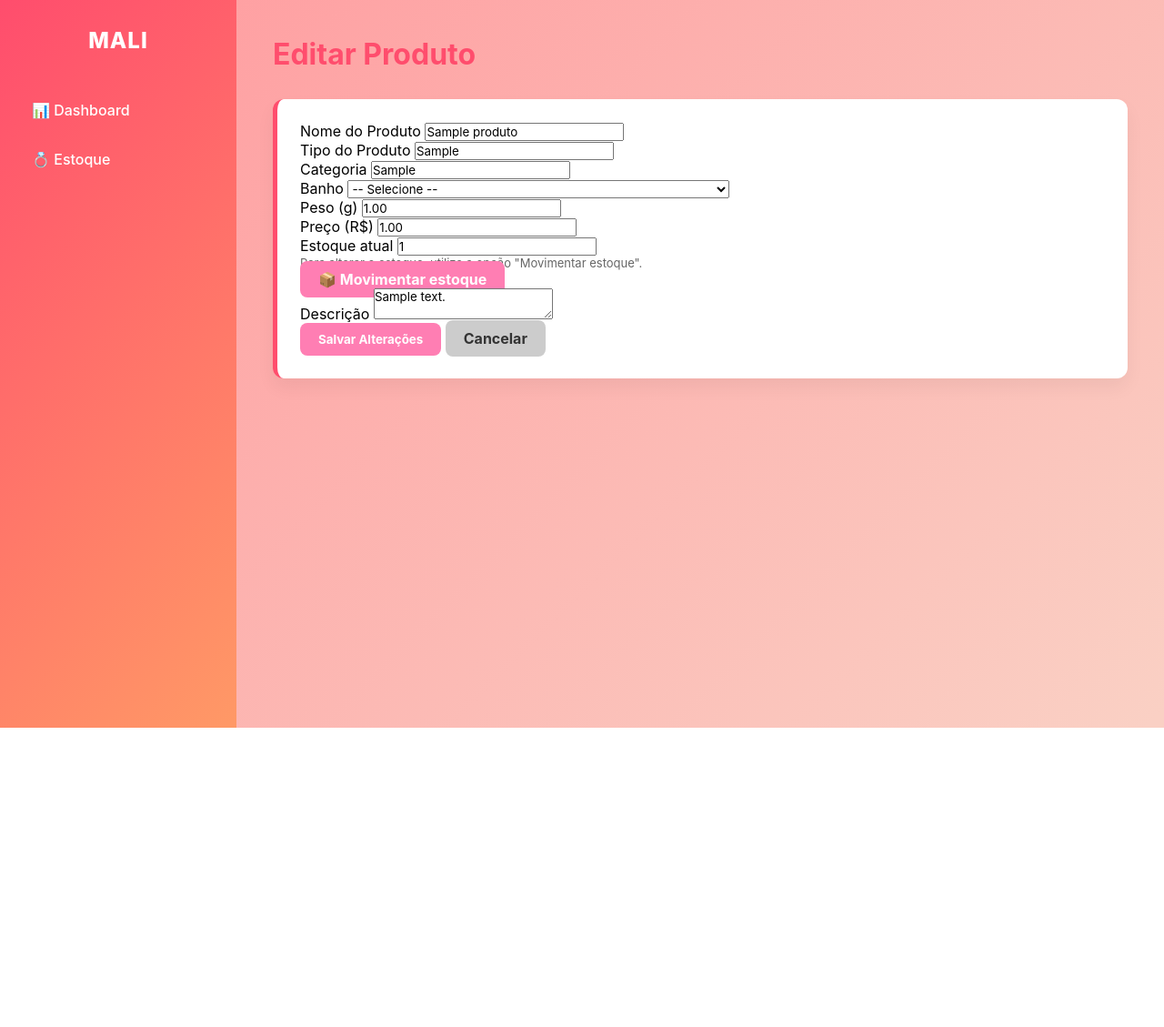
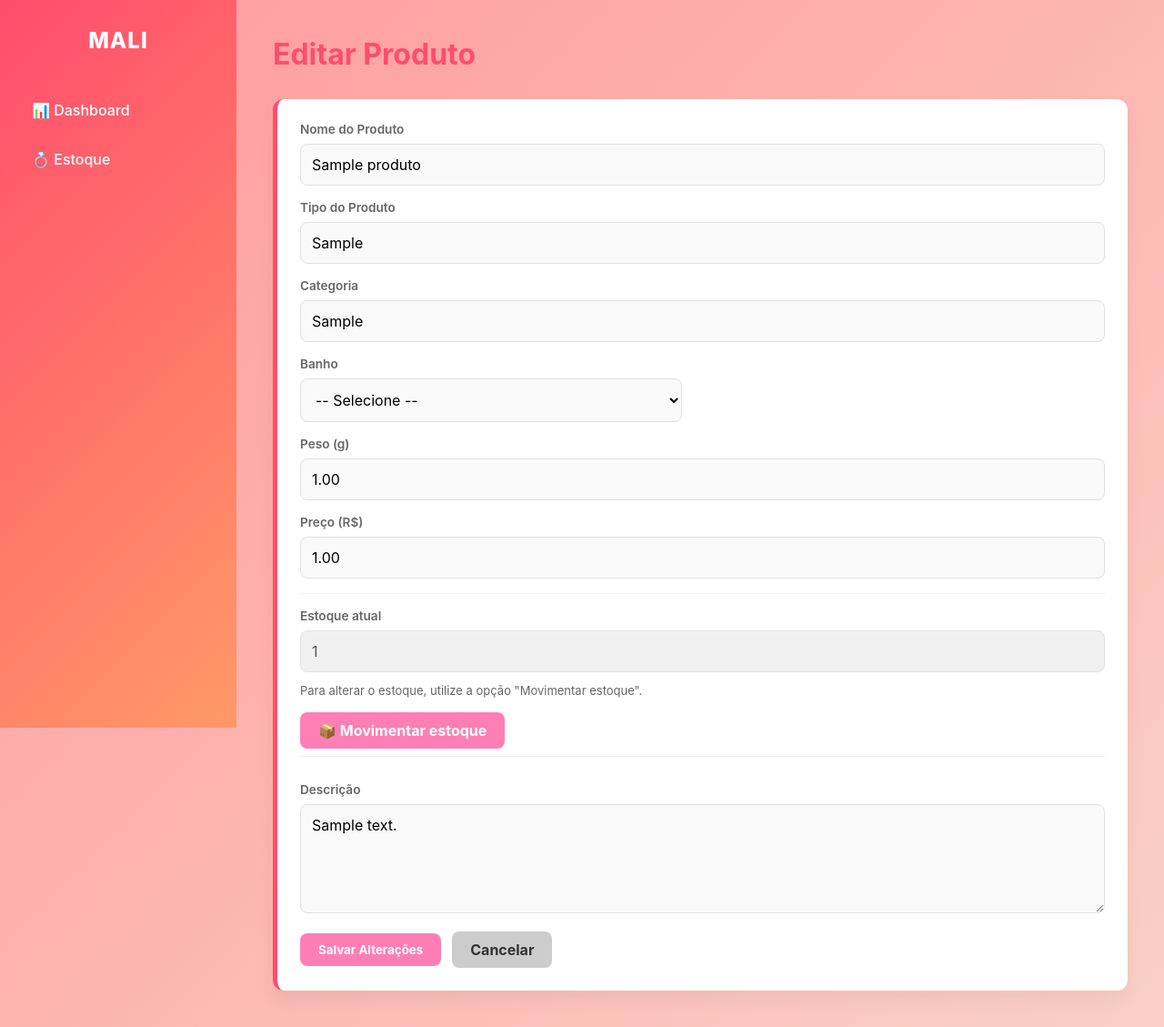
Before and after one commit to TigerHunterFERA/TCC_Mali_SemiJoias, a Django app: page /editar/1/ in a window 1280 px wide. Shown: the whole page at 91% size. Before the commit the page ends 800 px from the top, so only its background shows below. Run offline with Django 5.2, Linux system fonts and the light colour scheme; tables that the repository leaves empty hold one stand-in row (values such as "Sample post").

Commit message:
Organiza visualmente a tela de editar produto sem alterar a logica

```diff
--- a/estoque_project/estoque_app/static/estoque_app/style.css
+++ b/estoque_project/estoque_app/static/estoque_app/style.css
@@ -578,3 +578,68 @@
     flex: 1;
     min-width: 120px;
 }
+
+/* Tela Editar Produto — organização visual dos blocos */
+.editar-produto-form .form-group {
+    margin-bottom: 16px;
+}
+
+.estoque-edicao {
+    display: flex;
+    flex-direction: column;
+    align-items: flex-start;
+    gap: 12px;
+    margin: 8px 0 0;
+    padding: 16px 0 8px;
+    border-top: 1px solid #eee;
+    border-bottom: 1px solid #eee;
+}
+
+.estoque-edicao .form-group {
+    margin-bottom: 0;
+    width: 100%;
+}
+
+.estoque-edicao input[readonly] {
+    background-color: #f0f0f0;
+    color: #555;
+    cursor: default;
+}
+
+.estoque-edicao-ajuda {
+    font-size: 13px;
+    color: #666;
+    margin: 0;
+}
+
+.estoque-edicao-movimentar {
+    text-decoration: none;
+    display: inline-block;
+    margin-top: 4px;
+}
+
+.estoque-edicao-descricao {
+    margin-top: 28px;
+}
+
+.estoque-edicao-descricao textarea {
+    min-height: 120px;
+    width: 100%;
+    resize: vertical;
+}
+
+.estoque-edicao-botoes {
+    justify-content: flex-start;
+    align-items: center;
+    gap: 12px;
+    grid-column: auto;
+}
+
+.estoque-edicao-cancelar {
+    background: #ccc;
+    color: #333;
+}
+
+.estoque-edicao-cancelar:hover {
+    background: #bbb;
+}
--- a/estoque_project/estoque_app/templates/estoque_app/editar.html
+++ b/estoque_project/estoque_app/templates/estoque_app/editar.html
@@ -61,20 +61,26 @@
 
         <!-- Card estilizado -->
         <div class="card">
-            <form method="POST" class="form-container">
+            <form method="POST" class="form-container editar-produto-form">
                 {% csrf_token %}
 
+                <div class="form-group">
                     <label>Nome do Produto</label>
-                <input type="text" name="nome" value="{{ produto.nome }}" required><br>
+                    <input type="text" name="nome" value="{{ produto.nome }}" required>
+                </div>
 
+                <div class="form-group">
                     <label>Tipo do Produto</label>
-                <input type="text" name="tipo" value="{{ produto.tipo }}" placeholder="Ex: anel, colar..."><br>
+                    <input type="text" name="tipo" value="{{ produto.tipo }}" placeholder="Ex: anel, colar...">
+                </div>
 
+                <div class="form-group">
                     <label>Categoria</label>
-                <input type="text" name="categoria" value="{{ produto.categoria }}"><br>
+                    <input type="text" name="categoria" value="{{ produto.categoria }}">
+                </div>
 
+                <div class="form-group">
                     <label>Banho</label>
-
                     <div class="banho-wrapper">
                         <select name="banho" id="banho-select">
                             <option value="">-- Selecione --</option>
@@ -102,36 +108,49 @@
                             >
                         </div>
                     </div>
-                <br>
+                </div>
 
+                <div class="form-group">
                     <label>Peso (g)</label>
-                <input type="number" name="peso" step="0.01" min="0" value="{{ produto.peso }}" placeholder="Ex: 2.50"><br>
+                    <input type="number" name="peso" step="0.01" min="0" value="{{ produto.peso }}" placeholder="Ex: 2.50">
+                </div>
 
+                <div class="form-group">
                     <label>Preço (R$)</label>
-                <input type="number" step="0.01" min="0" name="preco" value="{{ produto.preco }}" required><br>
+                    <input type="number" step="0.01" min="0" name="preco" value="{{ produto.preco }}" required>
+                </div>
 
+                <!-- Bloco 1: estoque somente leitura + movimentação -->
+                <div class="estoque-edicao">
+                    <div class="form-group">
                         <label>Estoque atual</label>
                         <input
                             type="number"
                             value="{{ produto.estoque }}"
                             readonly
                         >
+                    </div>
 
-                <p style="font-size: 13px; color: #666;">
+                    <p class="estoque-edicao-ajuda">
                         Para alterar o estoque, utilize a opção "Movimentar estoque".
                     </p>
 
-                <a href="{% url 'movimentar' produto.id %}" class="btn-mali" style="text-decoration:none;">
+                    <a href="{% url 'movimentar' produto.id %}" class="btn-mali estoque-edicao-movimentar">
                         📦 Movimentar estoque
                     </a>
+                </div>
 
-                <br>
+                <!-- Bloco 2: descrição -->
+                <div class="form-group estoque-edicao-descricao">
+                    <label>Descrição</label>
+                    <textarea name="descricao">{{ produto.descricao }}</textarea>
+                </div>
 
-                <label>Descrição</label>
-                <textarea name="descricao">{{ produto.descricao }}</textarea><br>
-
+                <!-- Bloco 3: ações finais -->
+                <div class="form-actions estoque-edicao-botoes">
                     <button type="submit" class="btn-mali">Salvar Alterações</button>
-                <a href="{% url 'produtos' %}" class="btn-mali" style="background:#ccc; color:#333;">Cancelar</a>
+                    <a href="{% url 'produtos' %}" class="btn-mali estoque-edicao-cancelar">Cancelar</a>
+                </div>
             </form>
 
             {% if mensagem %}
```
Lines whose indentation alone changed are shown as unchanged.
